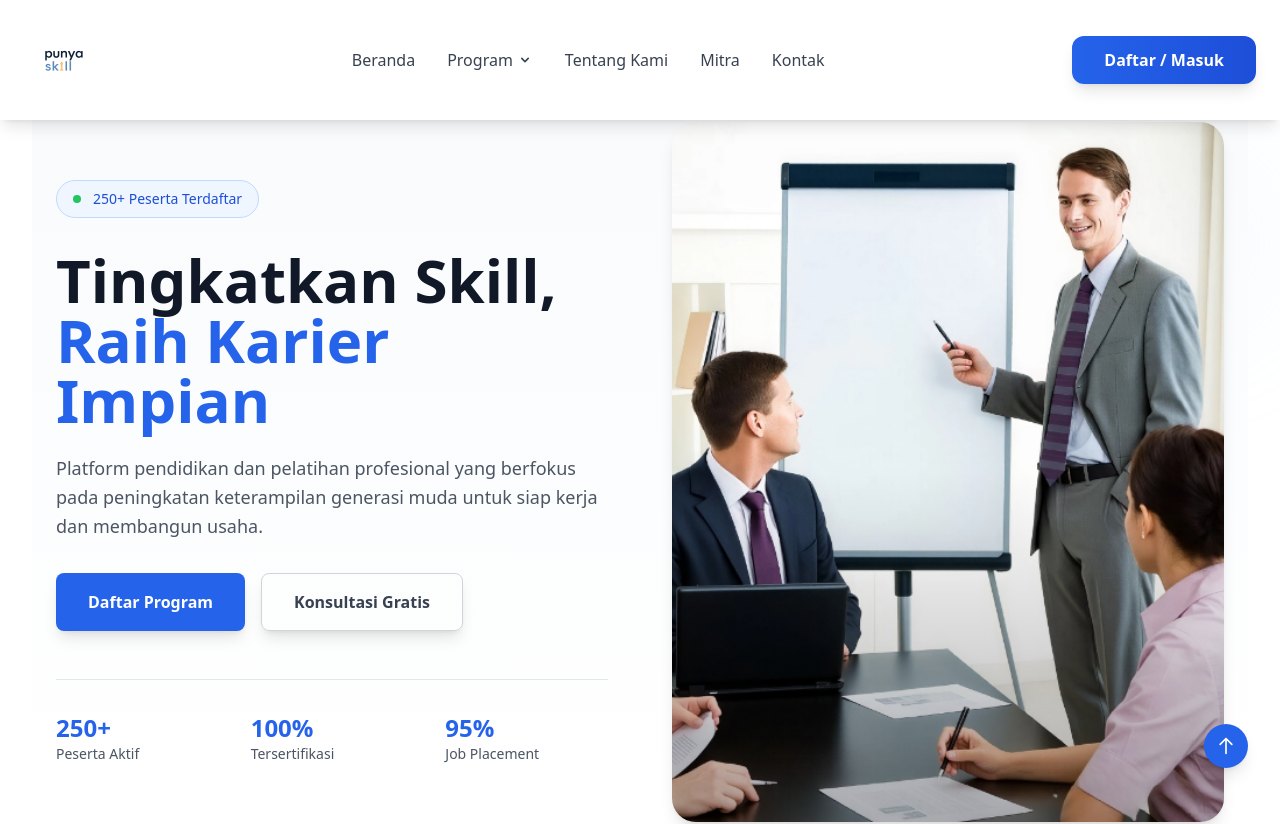
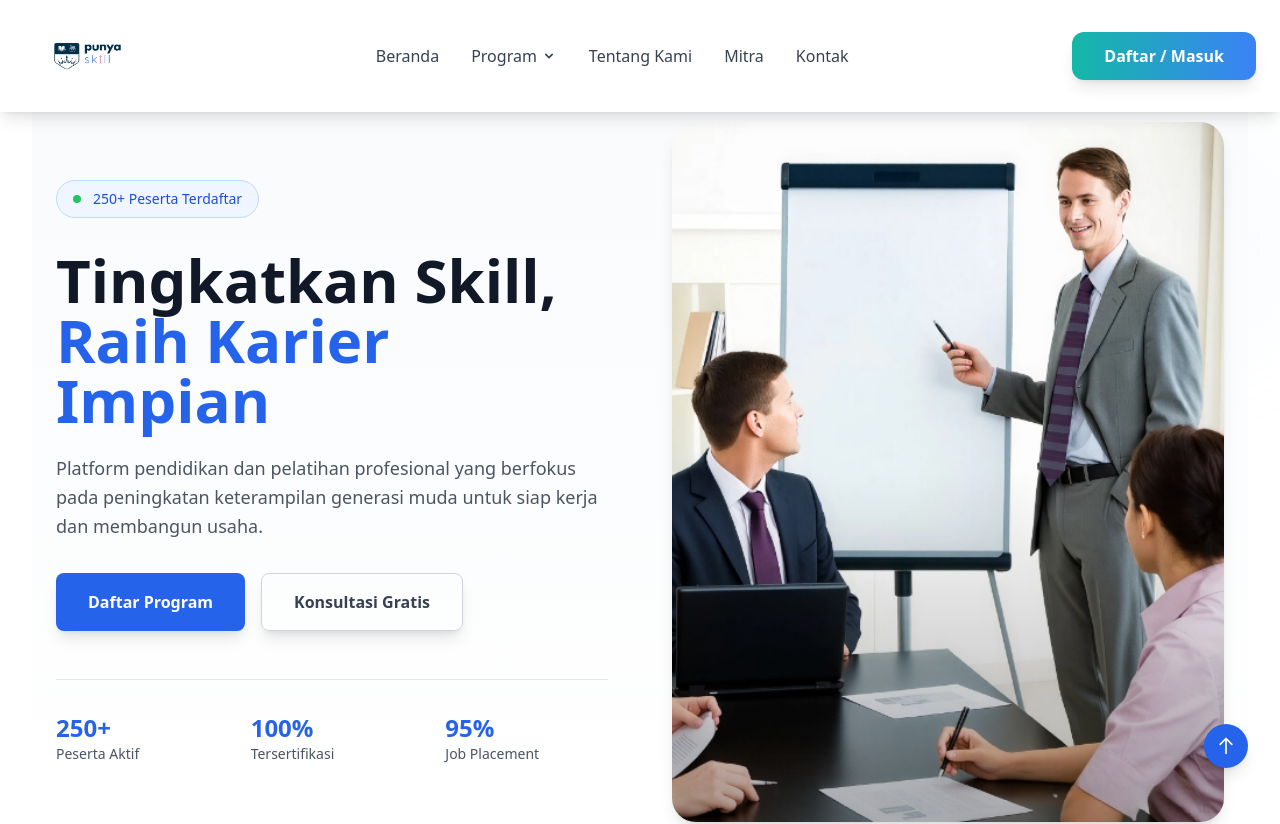
Before and after one commit to oktapianir/PSA-WEB, a React (Vite) app in the folder Client/: page / in a window 1280 px wide. Shown: the top 824 px of the page. Built offline with nearby package versions, Linux system fonts and the light colour scheme.

Commit message:
add new image for logo and adjust the apparance for logo in navbar

```diff
--- a/Client/src/components/Navbar.jsx
+++ b/Client/src/components/Navbar.jsx
@@ -1,16 +1,19 @@
 import { Link } from "react-router-dom";
 import { useState } from "react";
-import logo from "../assets/logo.png";
+import logo from "../assets/img-logo-PSA.png";
 
 export default function Navbar() {
   const [isMenuOpen, setIsMenuOpen] = useState(false);
   return (
     <nav className="fixed top-0 left-0 w-full bg-white shadow-lg z-50 backdrop-blur-sm bg-white/95">
-      <div className="max-w-7xl mx-auto flex justify-between items-center px-6 py-7">
+      <div className="w-full flex justify-between items-center px-6 py-2">
         {/* Logo */}
-        <div className="flex items-center space-x-3">
-          {/* <img src={logo} alt="logo" className="w-7 h-7 object-contain"></img> */}
-          <img src={logo} alt="logo" className="w-20 h-16 object-contain"></img>
+        <div className="w-32 h-24 flex items-center space-x-3">
+          <img
+            src={logo}
+            alt="logo"
+            // className="w-32 h-24 object-contain transform scale-110"
+          />
         </div>
 
         {/* Desktop Menu */}
@@ -90,7 +93,7 @@ export default function Navbar() {
           </li>
           <li>
             <Link
-              to="/kontak"
+              to="/contact"
               className="hover:text-blue-600 transition-colors duration-200 relative group"
             >
               Kontak
@@ -103,7 +106,7 @@ export default function Navbar() {
         <div className="hidden lg:flex items-center space-x-4">
           <a
             href="#daftar"
-            className="bg-gradient-to-r from-blue-600 to-blue-700 text-white px-8 py-3 rounded-xl hover:from-blue-700 hover:to-blue-800 transition-all duration-200 font-semibold shadow-lg hover:shadow-xl transform hover:-translate-y-0.5"
+            className="bg-gradient-to-r from-teal-500 to-blue-500 hover:from-blue-600 hover:to-teal-600 text-white px-8 py-3 rounded-xl transition-all duration-200 font-semibold shadow-lg hover:shadow-xl transform hover:-translate-y-0.5"
           >
             Daftar / Masuk
           </a>
@@ -142,7 +145,7 @@ export default function Navbar() {
       >
         <div className="px-6 py-4 space-y-4">
           <a
-            href="#beranda"
+            href="/"
             className="block py-2 text-gray-700 hover:text-blue-600 transition-colors"
           >
             Beranda
@@ -154,7 +157,7 @@ export default function Navbar() {
             Program
           </a>
           <a
-            href="#tentang"
+            href="/tentangkami"
             className="block py-2 text-gray-700 hover:text-blue-600 transition-colors"
           >
             Tentang Kami
@@ -166,7 +169,7 @@ export default function Navbar() {
             Mitra
           </a>
           <a
-            href="#kontak"
+            href="/contact"
             className="block py-2 text-gray-700 hover:text-blue-600 transition-colors"
           >
             Kontak
```
Also changed, not shown: Client/src/assets/img-logo-PSA.png (added), Client/src/assets/logo.png (deleted).
